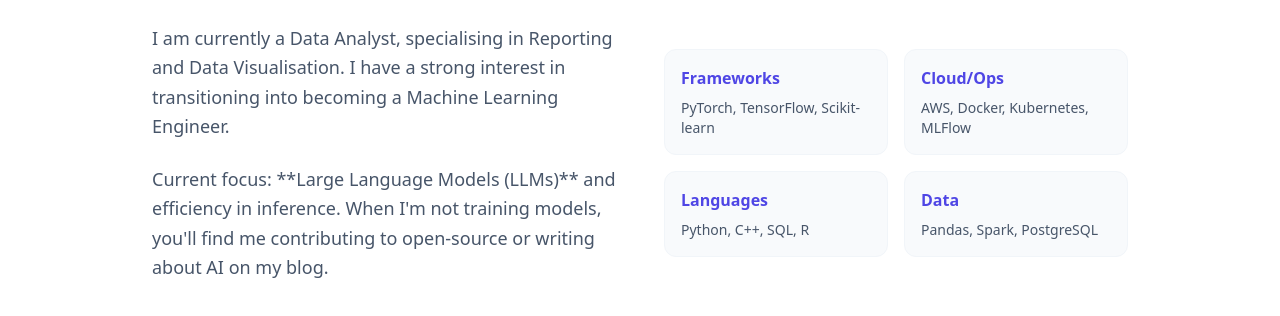
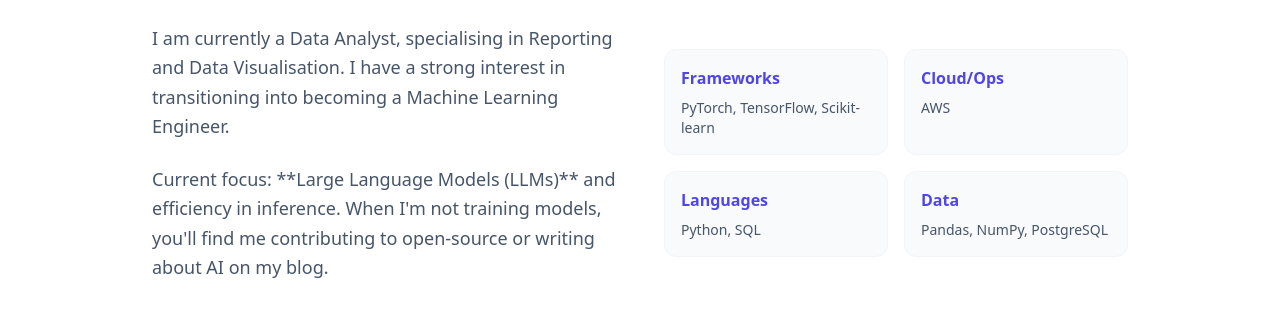
Before and after one commit to amaniwhite/my-portfolio, a plain HTML site: page index.html in a window 1280 px wide. Shown: the part 658-974 px from the top of the page. Drawn offline with nearby package versions, Linux system fonts and the light colour scheme.

Commit message:
remove skills I don't have

```diff
--- a/index.html
+++ b/index.html
@@ -73,15 +73,15 @@
                     </div>
                     <div class="p-4 bg-slate-50 rounded-xl border border-slate-100">
                         <h4 class="font-bold text-indigo-600 mb-2">Cloud/Ops</h4>
-                        <p class="text-sm text-slate-500 text-slate-600">AWS, Docker, Kubernetes, MLFlow</p>
+                        <p class="text-sm text-slate-500 text-slate-600">AWS</p>
                     </div>
                     <div class="p-4 bg-slate-50 rounded-xl border border-slate-100">
                         <h4 class="font-bold text-indigo-600 mb-2">Languages</h4>
-                        <p class="text-sm text-slate-500 text-slate-600">Python, C++, SQL, R</p>
+                        <p class="text-sm text-slate-500 text-slate-600">Python, SQL</p>
                     </div>
                     <div class="p-4 bg-slate-50 rounded-xl border border-slate-100">
                         <h4 class="font-bold text-indigo-600 mb-2">Data</h4>
-                        <p class="text-sm text-slate-500 text-slate-600">Pandas, Spark, PostgreSQL</p>
+                        <p class="text-sm text-slate-500 text-slate-600">Pandas, NumPy, PostgreSQL</p>
                     </div>
                 </div>
             </div>
```
